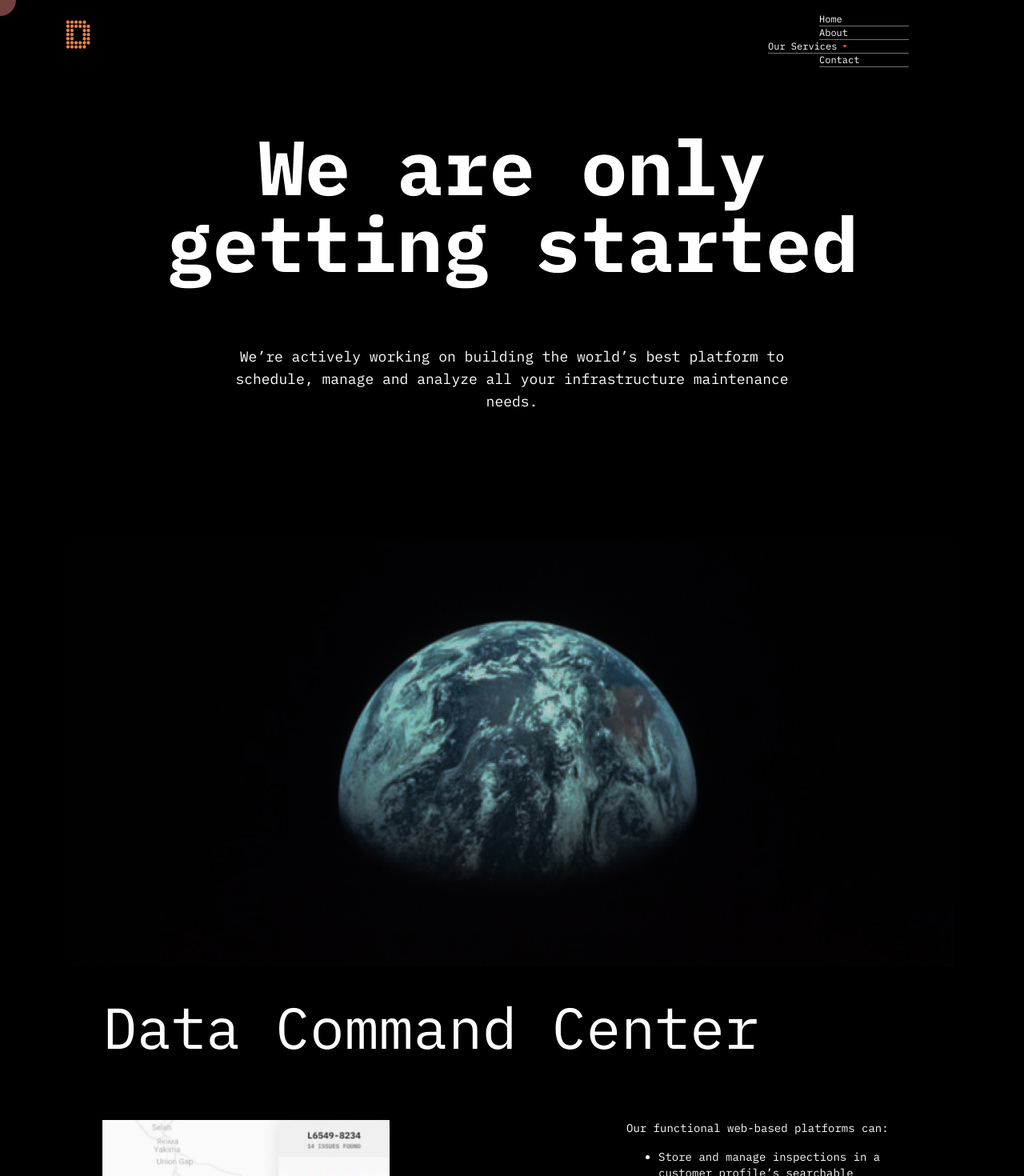
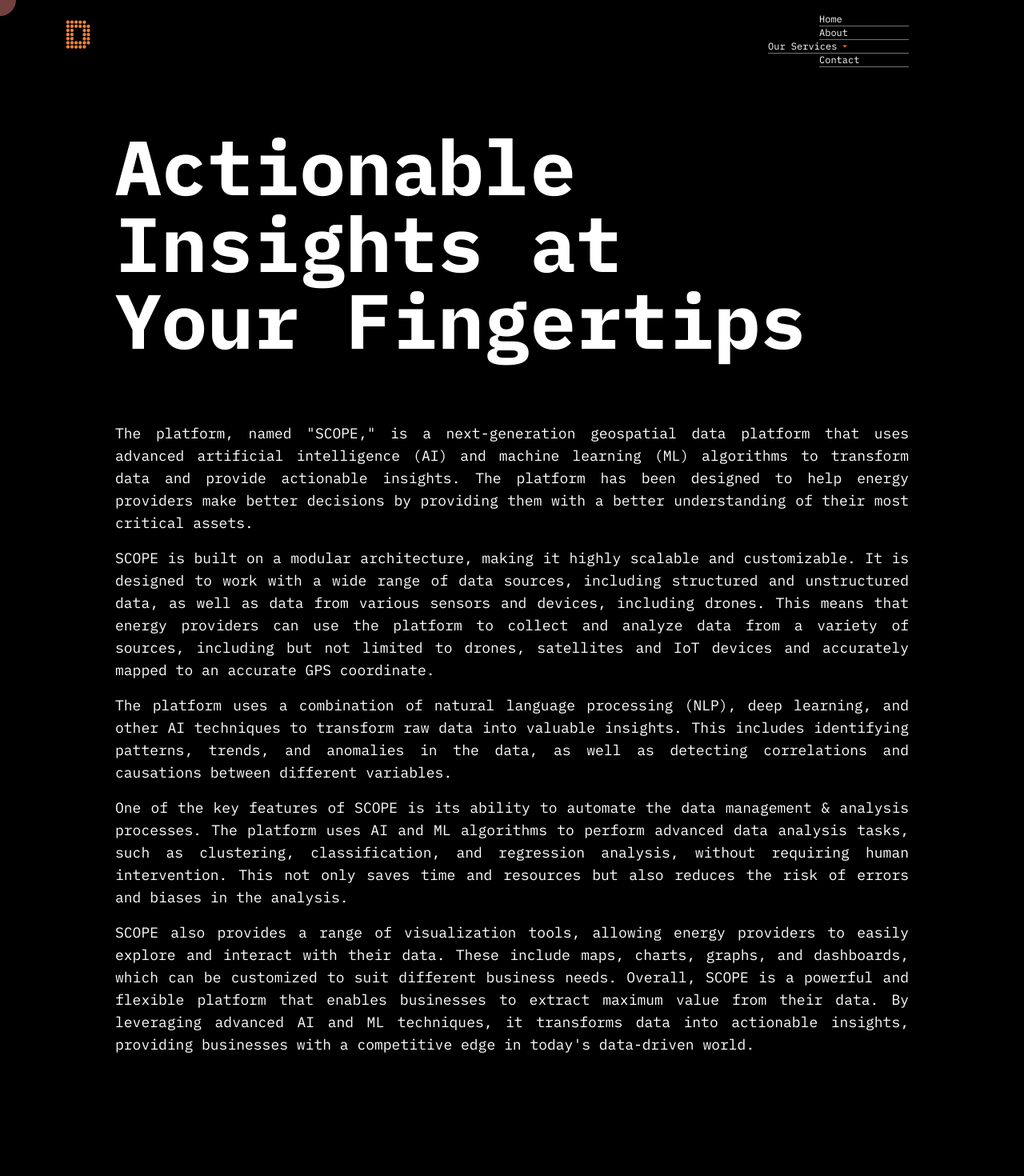
Before and after one commit to Generalsoi/detect-atlantic, a React (Vite) app: page /solutions/aisoftware in a window 1280 px wide. Shown: the top 1470 px of the page at 80% size. Built offline with nearby package versions, Linux system fonts and the light colour scheme.

Commit message:
fix: updated the ui

```diff
--- a/src/components/Navbar.tsx
+++ b/src/components/Navbar.tsx
@@ -65,8 +65,8 @@ export const NavLink: FC<navLink> = ({ name, link, sublinks }) => {
           }
           exit={{ height: "100%" }}
         >
-          {sublinks.map((sublink) => (
-            <Link to={sublink.sublink} className="mt-4 md:mt-1">
+          {sublinks.map((sublink, index) => (
+            <Link key={index} to={sublink.sublink} className="mt-4 md:mt-1">
               {sublink.name}
             </Link>
           ))}
--- a/src/layouts/solutions/platform.tsx
+++ b/src/layouts/solutions/platform.tsx
@@ -12,15 +12,15 @@ export const Platform: FC = () => {
     <div className="font-ibmPlexMono scroll-smooth text-white">
       <Navbar />
 
-      <div className="mt-20 md:mt-20 md:px-20 py-10 md:py-20 flex flex-col items-center justify-center text-center">
-        <div className="mb-10 md:mb-20 px-4">
+      <div className="mt-20 md:mt-20 md:px-32 py-10 md:py-20 flex flex-col">
+        <div className="mb-10 md:mb-20 text-left px-4">
           <motion.h1
             className="text-4xl md:text-8xl font-bold"
             whileInView={{ y: 0, opacity: 1 }}
             initial={{ y: 100, opacity: 0 }}
             transition={{ type: "spring", stiffness: 20 }}
           >
-            We are only
+            Actionable
           </motion.h1>
           <motion.h1
             className="text-4xl md:text-8xl font-bold"
@@ -28,29 +28,73 @@ export const Platform: FC = () => {
             initial={{ y: 100, opacity: 0 }}
             transition={{ type: "spring", stiffness: 20 }}
           >
-            getting started
+            Insights at
+          </motion.h1>
+          <motion.h1
+            className="text-4xl md:text-8xl font-bold"
+            whileInView={{ y: 0, opacity: 1 }}
+            initial={{ y: 100, opacity: 0 }}
+            transition={{ type: "spring", stiffness: 20 }}
+          >
+            Your Fingertips
           </motion.h1>
         </div>
 
         <motion.div
-          className="mb-10 md:mb-20 text-sm md:text-lg"
+          className="mb-10 md:mb-20 text-sm md:text-lg px-4"
           whileInView={{ y: 0, opacity: 1 }}
           initial={{ y: 100, opacity: 0 }}
           transition={{ type: "spring", stiffness: 20 }}
         >
-          <p>
-            We’re actively working on building the world’s best platform to{" "}
+          <p className="text-justify">
+            The platform, named "SCOPE," is a next-generation geospatial data
+            platform that uses advanced artificial intelligence (AI) and machine
+            learning (ML) algorithms to transform data and provide actionable
+            insights. The platform has been designed to help energy providers
+            make better decisions by providing them with a better understanding
+            of their most critical assets.{" "}
           </p>
-          <p>
-            schedule, manage and analyze all your infrastructure maintenance
+          <p className="text-justify mt-4">
+            SCOPE is built on a modular architecture, making it highly scalable
+            and customizable. It is designed to work with a wide range of data
+            sources, including structured and unstructured data, as well as data
+            from various sensors and devices, including drones. This means that
+            energy providers can use the platform to collect and analyze data
+            from a variety of sources, including but not limited to drones,
+            satellites and IoT devices and accurately mapped to an accurate GPS
+            coordinate.
           </p>
-          <p> needs.</p>
+          <p className="text-justify mt-4">
+            The platform uses a combination of natural language processing
+            (NLP), deep learning, and other AI techniques to transform raw data
+            into valuable insights. This includes identifying patterns, trends,
+            and anomalies in the data, as well as detecting correlations and
+            causations between different variables.{" "}
+          </p>
+          <p className="text-justify mt-4">
+            One of the key features of SCOPE is its ability to automate the data
+            management & analysis processes. The platform uses AI and ML
+            algorithms to perform advanced data analysis tasks, such as
+            clustering, classification, and regression analysis, without
+            requiring human intervention. This not only saves time and resources
+            but also reduces the risk of errors and biases in the analysis.
+          </p>
+          <p className="text-justify mt-4">
+            SCOPE also provides a range of visualization tools, allowing energy
+            providers to easily explore and interact with their data. These
+            include maps, charts, graphs, and dashboards, which can be
+            customized to suit different business needs. Overall, SCOPE is a
+            powerful and flexible platform that enables businesses to extract
+            maximum value from their data. By leveraging advanced AI and ML
+            techniques, it transforms data into actionable insights, providing
+            businesses with a competitive edge in today's data-driven world.
+          </p>
         </motion.div>
       </div>
-
+      {/*
       <div className="flex items-center justify-center">
         <img src={Earth} alt="earth " />
-      </div>
+      </div> */}
 
       <div className="mt-10">
         <motion.h2
@@ -103,6 +147,7 @@ export const Platform: FC = () => {
               structures/equipment, and fix defects before they become a
               critical risk to the network.
             </p>
+
             <Link to="/contact">
               <button className="flex items-center justify-center gap-4 bg-[#FF6108] text-white px-6 py-4 border-none rounded-lg mt-10">
                 Book now{" "}
--- a/src/pages/Contact.tsx
+++ b/src/pages/Contact.tsx
@@ -86,7 +86,7 @@ export const Contact: FC = () => {
           </div>
         </form>
       </div>
-      <div className="flex items-center justify-center px-4 md:px-40">
+      <div className="flex items-center justify-center px-4 md:px-20 mt-8 md:mt-40">
         <iframe
           src="https://www.google.com/maps/embed?pb=!1m18!1m12!1m3!1d2838.7972850504084!2d-63.57596229028401!3d44.642059982508044!2m3!1f0!2f0!3f0!3m2!1i1024!2i768!4f13.1!3m3!1m2!1s0x4b5a223414266c19%3A0xfc639809513b8892!2s1345%20Norma%20Eddy%20Ln%2C%20Halifax%2C%20NS%20B3J%201B6%2C%20Canada!5e0!3m2!1sen!2sng!4v1677445065168!5m2!1sen!2sng"
           width="600"
```
